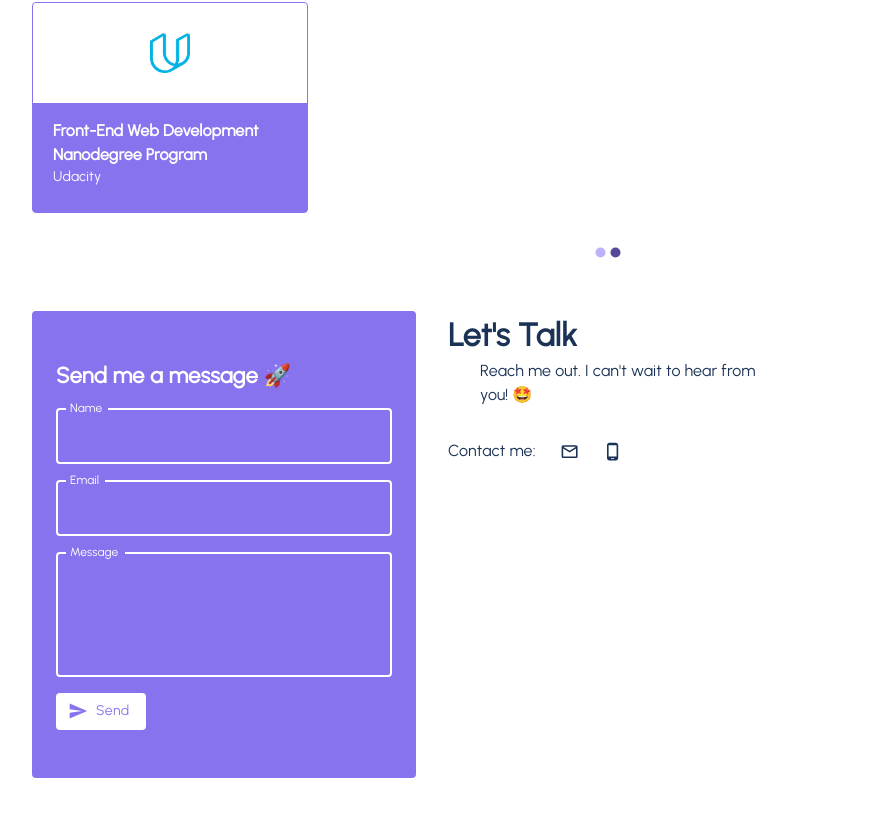
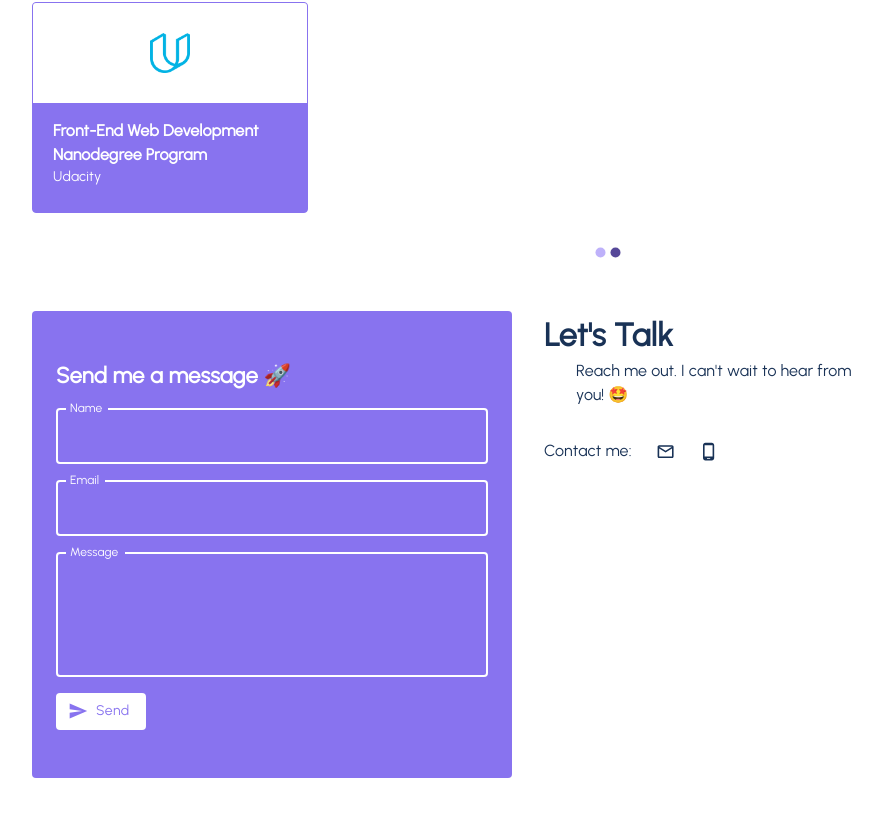
Before and after one commit to saeedmaldosary/react-material-ui-tailwind-portfolio, a React (Create React App) app: page / in a window 1280 px wide. Shown: the part 843-1659 px from the top of the page, without its empty margins (32-914 px from the left). Built offline with nearby package versions, Linux system fonts and the light colour scheme.

Commit message:
Change form size

```diff
--- a/src/components/UI/LetsTalk.jsx
+++ b/src/components/UI/LetsTalk.jsx
@@ -60,7 +60,7 @@ const LetsTalk = () => {
             order: { xs: 1, md: 2, sm: 2 },
           }}
           item
-          md={8}
+          md={7}
           sm={7}
           xs={12}
         >
@@ -114,7 +114,7 @@ const LetsTalk = () => {
         {/* below for form */}
         <Grid
           item
-          md={4}
+          md={5}
           sm={5}
           xs={12}
           sx={{ order: { xs: 2, md: 1, sm: 1 } }}
@@ -125,7 +125,10 @@ const LetsTalk = () => {
               borderRadius: "4px",
               overflow: "hidden",
             }}
-            sx={{ px: "1.5rem", py: { xs: "2rem", md: "3rem" } }}
+            sx={{
+              px: "1.5rem",
+              py: { xs: "2rem", md: "3rem" },
+            }}
           >
             <Typography
               color="primary"
```
